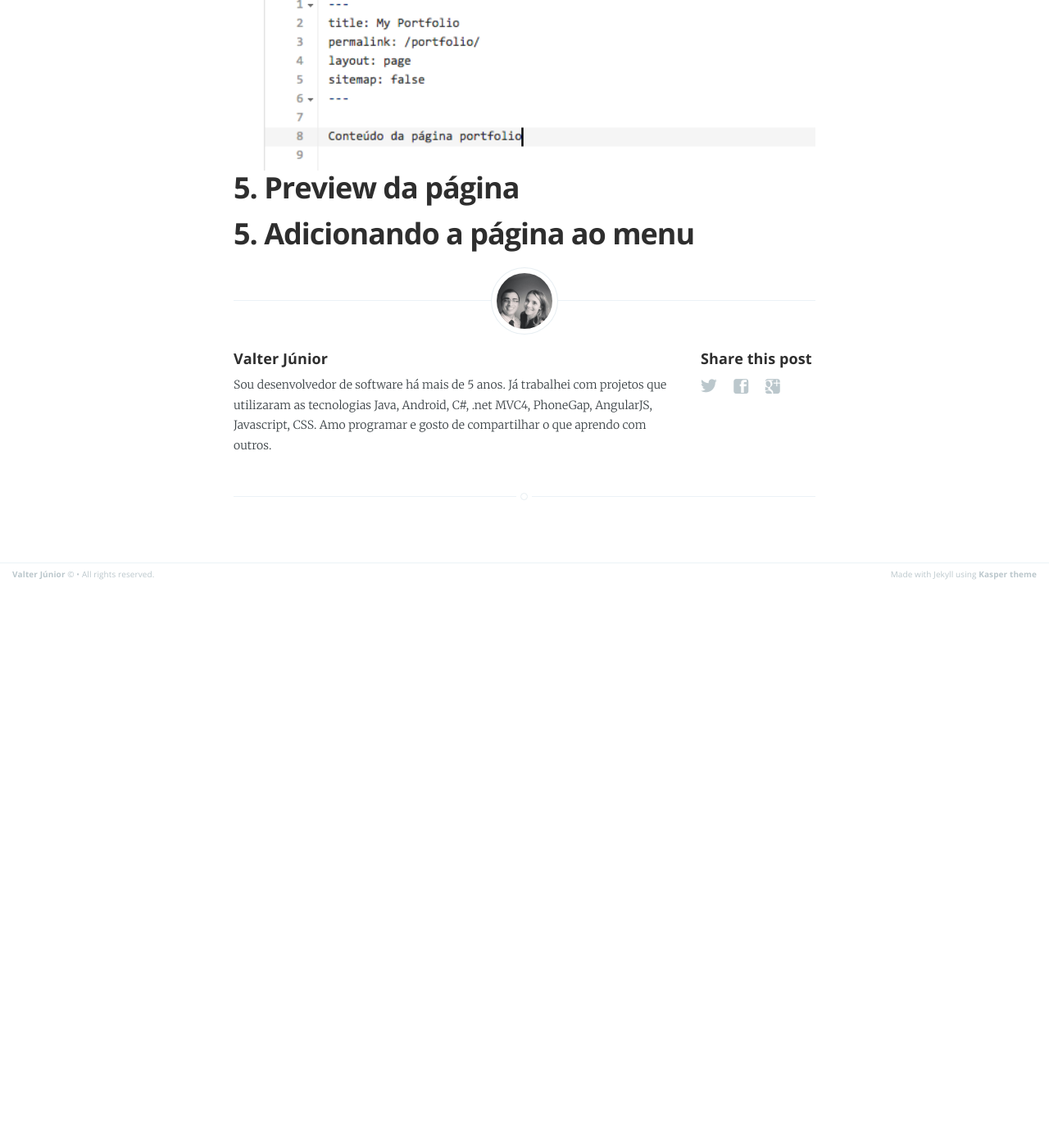
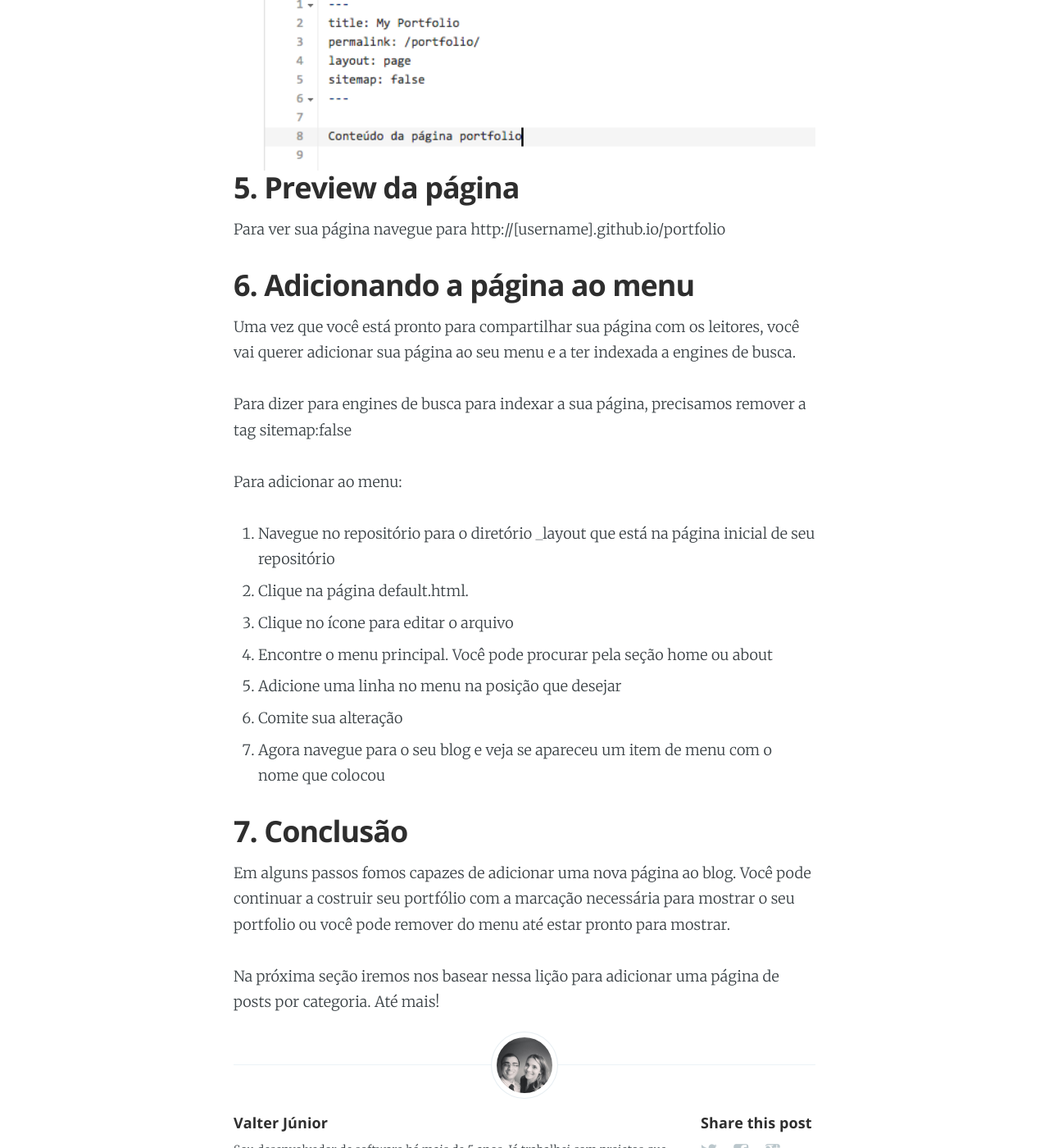
Before and after one commit to jvcjunior/jvcjunior.github.io, a Jekyll site: the page built from _posts/2015-07-02-criando-blog-github-com-jekyll-parte-4.markdown, in a window 1280 px wide and 1400 px high, scrolled down 2026 px. Shown: the whole window at 82% size. Built offline with Jekyll 4.4.1, drawn with Linux system fonts in a browser that asks for light colours; Markdown is read by kramdown in place of the engine named in the settings; comment, search, counter and statistics services are not loaded; before the commit the page ends 2741 px from its top, so only the background shows below that.

Commit message:
Update 2015-07-02-criando-blog-github-com-jekyll-parte-4.markdown

```diff
--- a/_posts/2015-07-02-criando-blog-github-com-jekyll-parte-4.markdown
+++ b/_posts/2015-07-02-criando-blog-github-com-jekyll-parte-4.markdown
@@ -47,4 +47,24 @@ Por enquanto adicione marcações simples como abaixo:
 </figure>
 
 ## 5. Preview da página
-## 5. Adicionando a página ao menu
+Para ver sua página navegue para http://[username].github.io/portfolio
+
+## 6. Adicionando a página ao menu
+Uma vez que você está pronto para compartilhar sua página com os leitores, você vai querer adicionar sua página ao seu menu e a ter indexada a engines de busca.
+
+Para dizer para engines de busca para indexar a sua página, precisamos remover a tag sitemap:false
+
+Para adicionar ao menu:
+
+1. Navegue no repositório para o diretório _layout que está na página inicial de seu repositório
+2. Clique na página default.html.
+3. Clique no ícone para editar o arquivo
+4. Encontre o menu principal. Você pode procurar pela seção home ou about
+5. Adicione uma linha no menu na posição que desejar
+6. Comite sua alteração
+7. Agora navegue para o seu blog e veja se apareceu um item de menu com o nome que colocou
+
+## 7. Conclusão
+Em alguns passos fomos capazes de adicionar uma nova página ao blog. Você pode continuar a costruir seu portfólio com a marcação necessária para mostrar o seu portfolio ou você pode remover do menu até estar pronto para mostrar.
+
+Na próxima seção iremos nos basear nessa lição para adicionar uma página de posts por categoria. Até mais!
```
